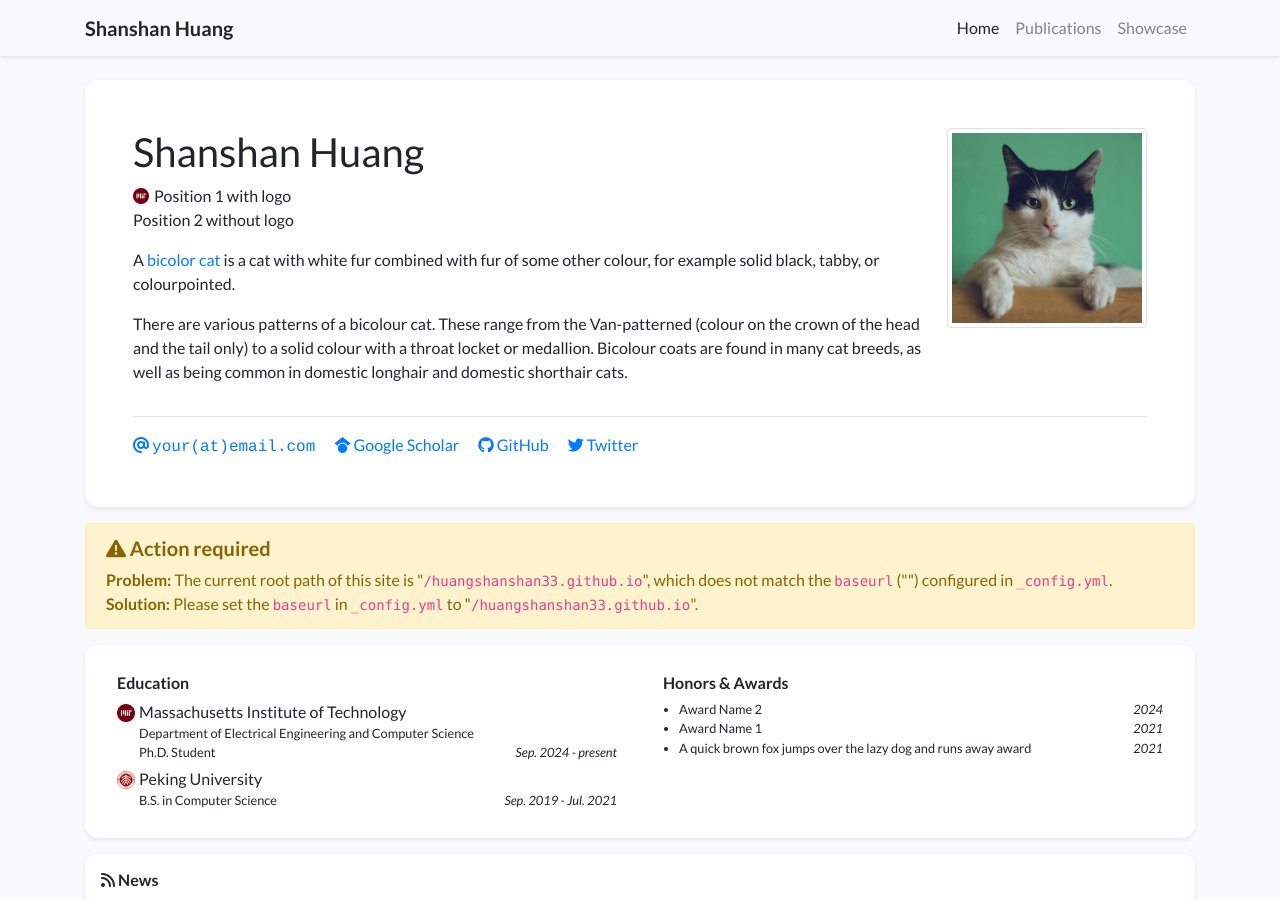
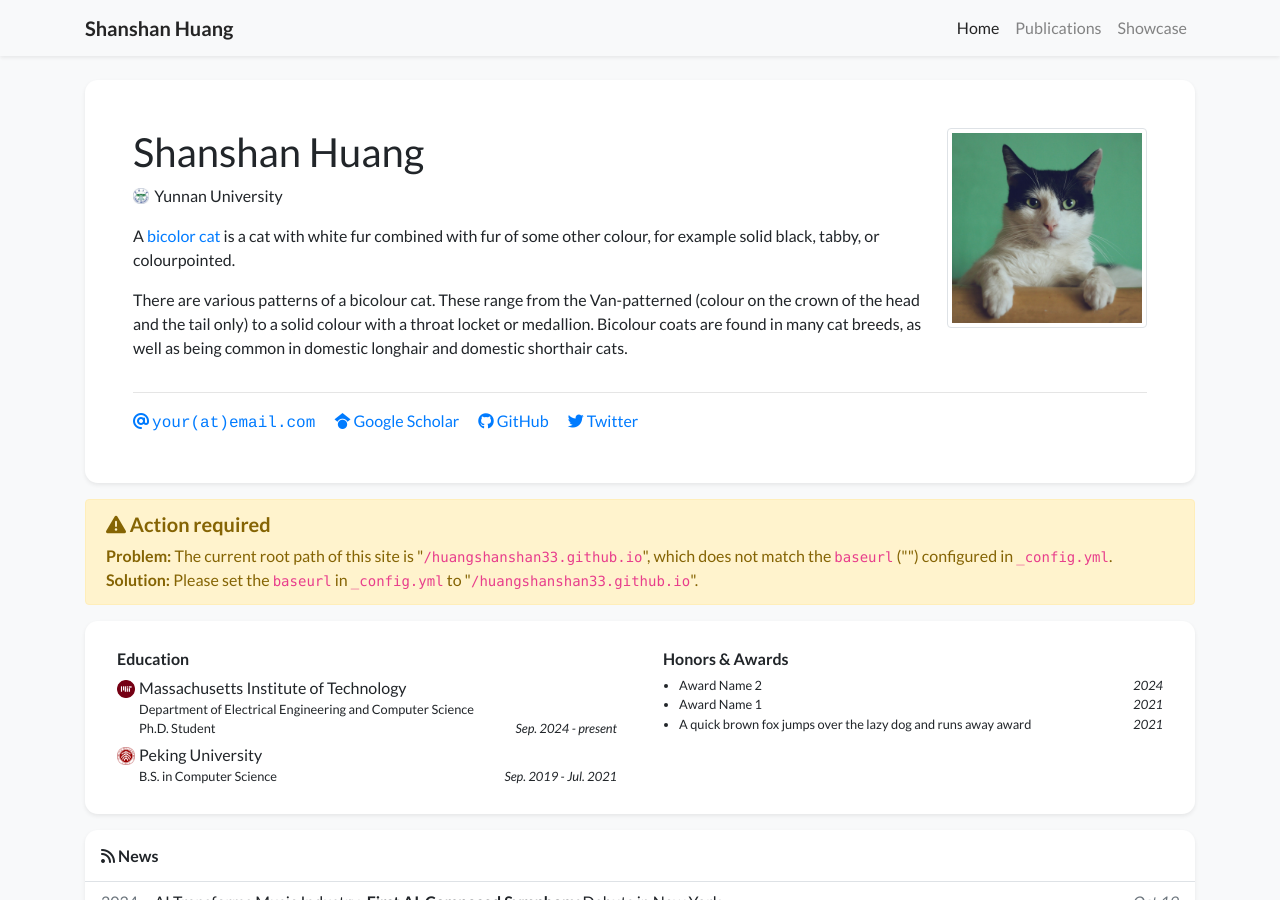
Before and after one commit to huangshanshan33/huangshanshan33.github.io, a Jekyll site: the page built from index.html, in a window 1280 px wide and 900 px high. Built offline with Jekyll 4.4.1, drawn with Linux system fonts in a browser that asks for light colours; nearby versions of some CDN libraries; a style sheet for code colours, icons or effects is not loaded.

Commit message:
Update profile.yml

```diff
--- a/_data/profile.yml
+++ b/_data/profile.yml
@@ -3,9 +3,9 @@ secondary_name: ""
 navbar_name: "Shanshan Huang"
 
 positions:
-- logo: /assets/images/badges/MIT_Social_circle.png  # Logo is optional
-  name: Position 1 with logo
-- name: Position 2 without logo
+- logo: /assets/images/badges/YNU.jpg  # Logo is optional
+  name: Yunnan University
+# - name: Position 2 without logo
 
 
 email: "your@email.com"
```
